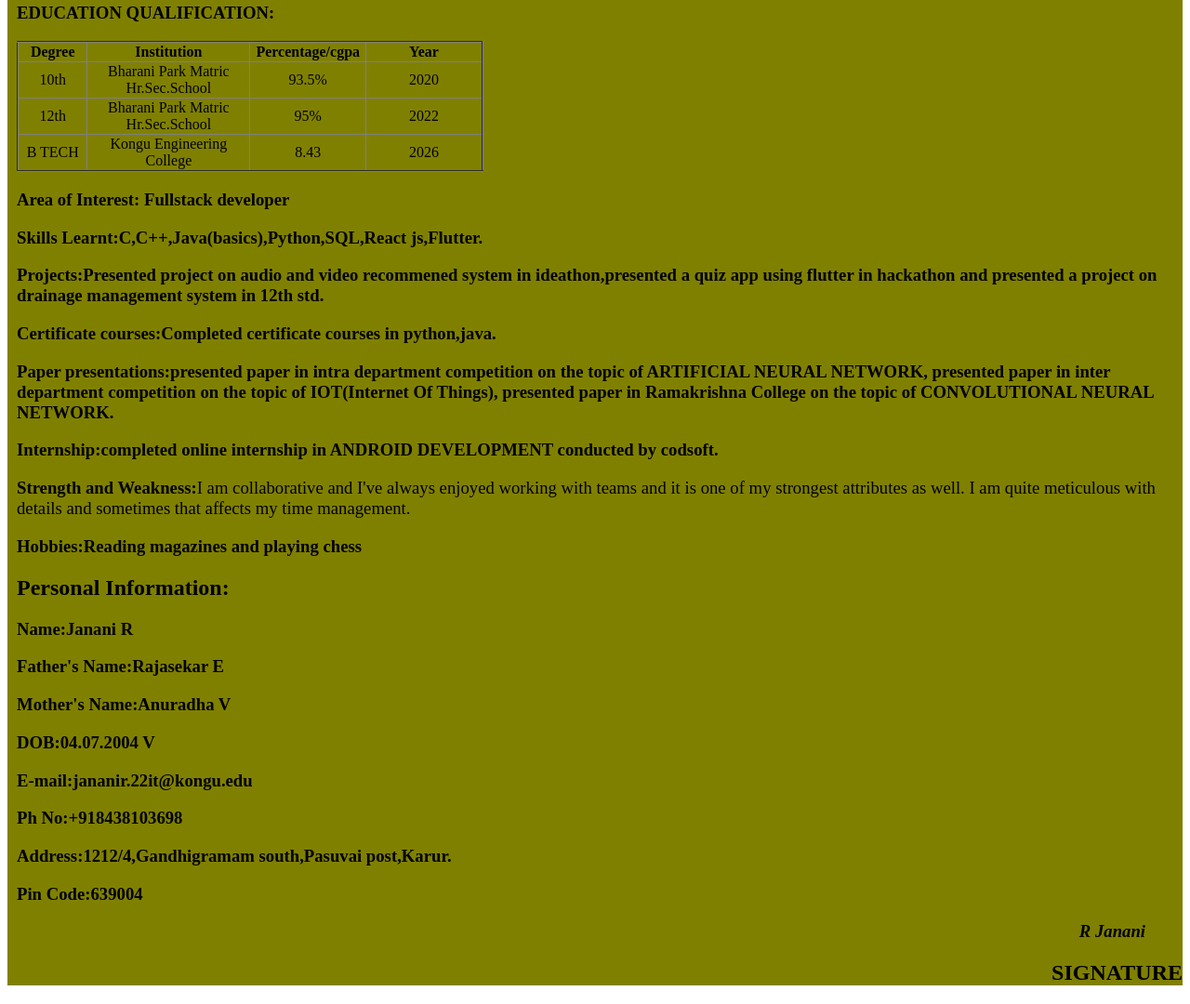
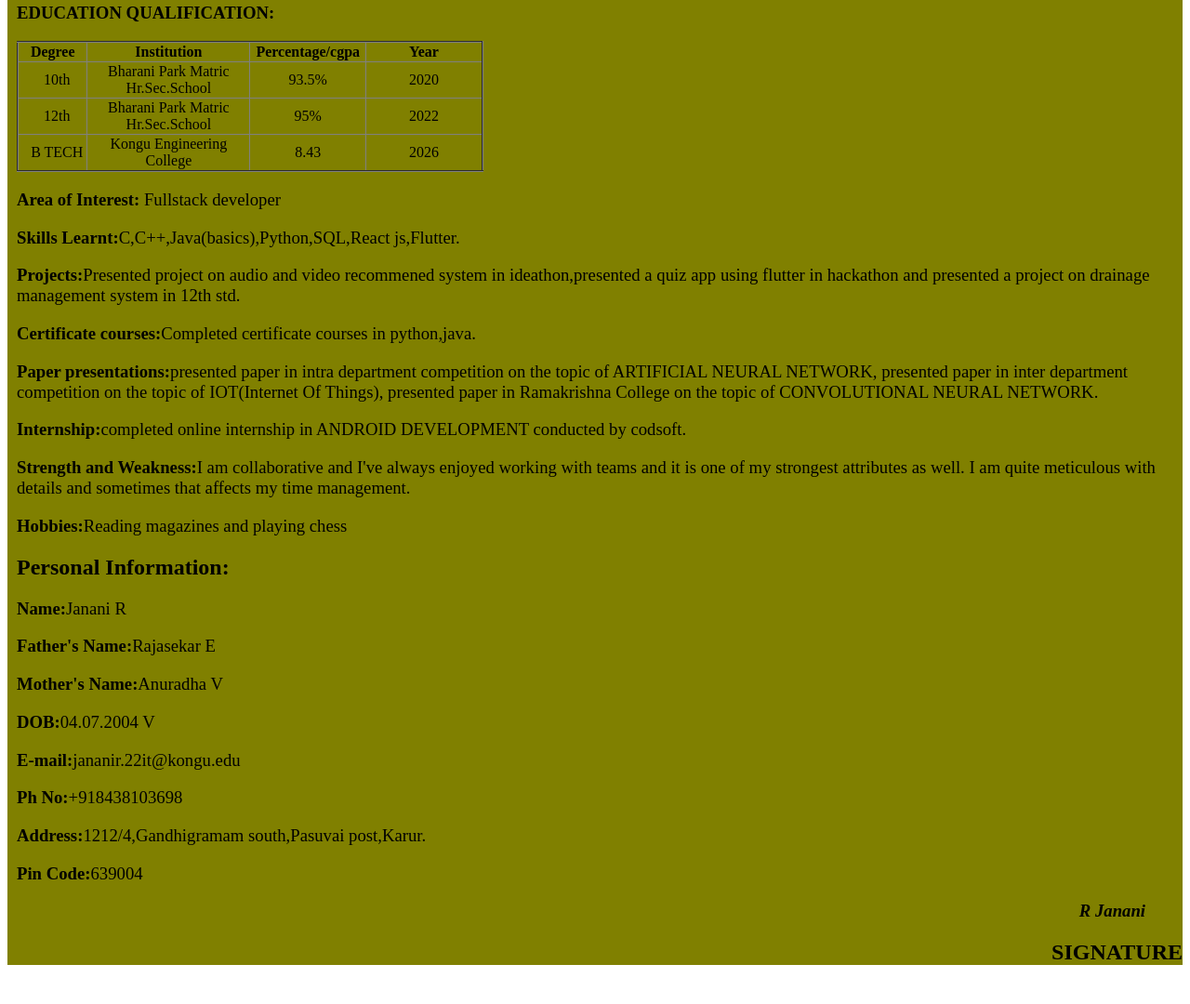
Before and after one commit to janurj/EXPERIMENT-1.1, a plain HTML site: page index.html in a window 1280 px wide. Shown: the part 270-1350 px from the top of the page at 93% size. After the commit the page ends 1328 px from the top, so only its background shows below. Drawn offline with Linux system fonts and the light colour scheme.

Commit message:
Update index.html

```diff
--- a/index.html
+++ b/index.html
@@ -6,11 +6,9 @@
 <body>
 
 <div class="container">
-<table cellspacing="0" cellpadding="0" width="100%" bgcolor="#006464">
-
-
+    <table cellspacing="0" cellpadding="0" width="100%" style="background-color: rgb(0,100,100);">
         <tr>
-            <td color="white">
+            <td style="color:white;">
                 <h2><b>JANANI R</b></h2>
                 <p>1212/4, GANDHIGRAMAM SOUTH, PASUPATHIPALAYAM POST, KARUR.</p>
                 <p>+918438103698</p>
@@ -21,18 +19,17 @@
             </td>
         </tr>
     </table>
-    <div style="background-color: olive; padding-left: 10px;">
-
+    <div style="background-color:olive; padding-left: 10px;">
         <h1><center>RESUME</center></h1>
-        <h3>OBJECTIVE:<span>To secure a challenging position in a reputable organization to expand my learnings, knowledge, and skills.</span></h3>
+        <h3>OBJECTIVE:<span style="font-weight:normal;">To secure a challenging position in a reputable organization to expand my learnings, knowledge, and skills.</span></h3>
         <h3>EDUCATION QUALIFICATION:</h3>
         <table border="2px solid black" style="width:40%; border-collapse: collapse;">
             <!-- Set border-collapse to collapse -->
             <colgroup>
-                <col width="15%">
-                <col width="35%">
-                <col width="25%">
-                <col width="25%;">
+                <col style="width: 15%;">
+                <col style="width: 35%;">
+                <col style="width: 25%;">
+                <col style="width: 25%;">
             </colgroup>
             <tr>
                 <th>Degree</th>
@@ -41,41 +38,41 @@
                 <th>Year</th>
             </tr>
             <tr>
-                <td padding-left="10px"><center>10th</center></td>
+                <td style="padding-left: 10px;"><center>10th</center></td>
                 <td><center>Bharani Park Matric Hr.Sec.School</center></td>
                 <td><center>93.5%</center></td>
                 <td><center>2020</center></td>
             </tr>
             <tr>
-                <td padding-left="10px"><center>12th</center></td>
+                <td style="padding-left: 10px;"><center>12th</center></td>
                 <td><center>Bharani Park Matric Hr.Sec.School</center></td>
                 <td><center>95%</center></td>
                 <td><center>2022</center></td>
             </tr>
             <tr>
-                <td padding-left=10px"><center>B TECH</center></td>
+                <td style="padding-left: 10px;"><center>B TECH</center></td>
                 <td><center>Kongu Engineering College</center></td>
                 <td><center>8.43</center></td>
                 <td><center>2026</center></td>
             </tr>
         </table>
-        <h3>Area of Interest: <span>Fullstack developer</span></h3>
-        <h3>Skills Learnt:<span>C,C++,Java(basics),Python,SQL,React js,Flutter.</span></h3>
-        <h3>Projects:<span>Presented project on audio and video recommened system in ideathon,presented a quiz app using flutter in hackathon and presented a project on drainage management system in 12th std.</span></h3>
-        <h3>Certificate courses:<span>Completed certificate courses in python,java.</span></h3>
-        <h3>Paper presentations:<span>presented paper in intra department competition on the topic of ARTIFICIAL NEURAL NETWORK, presented paper in inter department competition on the topic of IOT(Internet Of Things), presented paper in Ramakrishna College on the topic of CONVOLUTIONAL NEURAL NETWORK.</span></h3>
-        <h3>Internship:<span>completed online internship in ANDROID DEVELOPMENT conducted by codsoft.</span></h3>
+        <h3>Area of Interest: <span style="font-weight:normal;">Fullstack developer</span></h3>
+        <h3>Skills Learnt:<span style="font-weight:normal;">C,C++,Java(basics),Python,SQL,React js,Flutter.</span></h3>
+        <h3>Projects:<span style="font-weight:normal;">Presented project on audio and video recommened system in ideathon,presented a quiz app using flutter in hackathon and presented a project on drainage management system in 12th std.</span></h3>
+        <h3>Certificate courses:<span style="font-weight:normal">Completed certificate courses in python,java.</span></h3>
+        <h3>Paper presentations:<span style="font-weight:normal">presented paper in intra department competition on the topic of ARTIFICIAL NEURAL NETWORK, presented paper in inter department competition on the topic of IOT(Internet Of Things), presented paper in Ramakrishna College on the topic of CONVOLUTIONAL NEURAL NETWORK.</span></h3>
+        <h3>Internship:<span style="font-weight:normal">completed online internship in ANDROID DEVELOPMENT conducted by codsoft.</span></h3>
         <h3>Strength and Weakness:<span style="font-weight:normal">I am collaborative and I've always enjoyed working with teams and it is one of my strongest attributes as well. I am quite meticulous with details and sometimes that affects my time management.</span></h3>
-        <h3>Hobbies:<span>Reading magazines and playing chess</span></h3>
+        <h3>Hobbies:<span style="font-weight:normal">Reading magazines and playing chess</span></h3>
 <H2>Personal Information: </h2>
-<h3>Name:<span>Janani R</span></h3>
-<h3>Father's Name:<span>Rajasekar E</span></h3>
-<h3>Mother's Name:<span>Anuradha V</span></h3>
-<h3>DOB:<span>04.07.2004 V</span></h3>
-<h3>E-mail:<span>jananir.22it@kongu.edu</span></h3>
-<h3>Ph No:<span>+918438103698</span></h3>
-<h3>Address:<span>1212/4,Gandhigramam south,Pasuvai post,Karur.</span></h3>
-<h3>Pin Code:<span>639004</span></h3>
+<h3>Name:<span style="font-weight:normal">Janani R</span></h3>
+<h3>Father's Name:<span style="font-weight:normal">Rajasekar E</span></h3>
+<h3>Mother's Name:<span style="font-weight:normal">Anuradha V</span></h3>
+<h3>DOB:<span style="font-weight:normal">04.07.2004 V</span></h3>
+<h3>E-mail:<span style="font-weight:normal">jananir.22it@kongu.edu</span></h3>
+<h3>Ph No:<span style="font-weight:normal">+918438103698</span></h3>
+<h3>Address:<span style="font-weight:normal">1212/4,Gandhigramam south,Pasuvai post,Karur.</span></h3>
+<h3>Pin Code:<span style="font-weight:normal">639004</span></h3>
 <div style="padding-right:40px">
 <h3 align="right"><i>R Janani</h3></i>
 </div>
```
